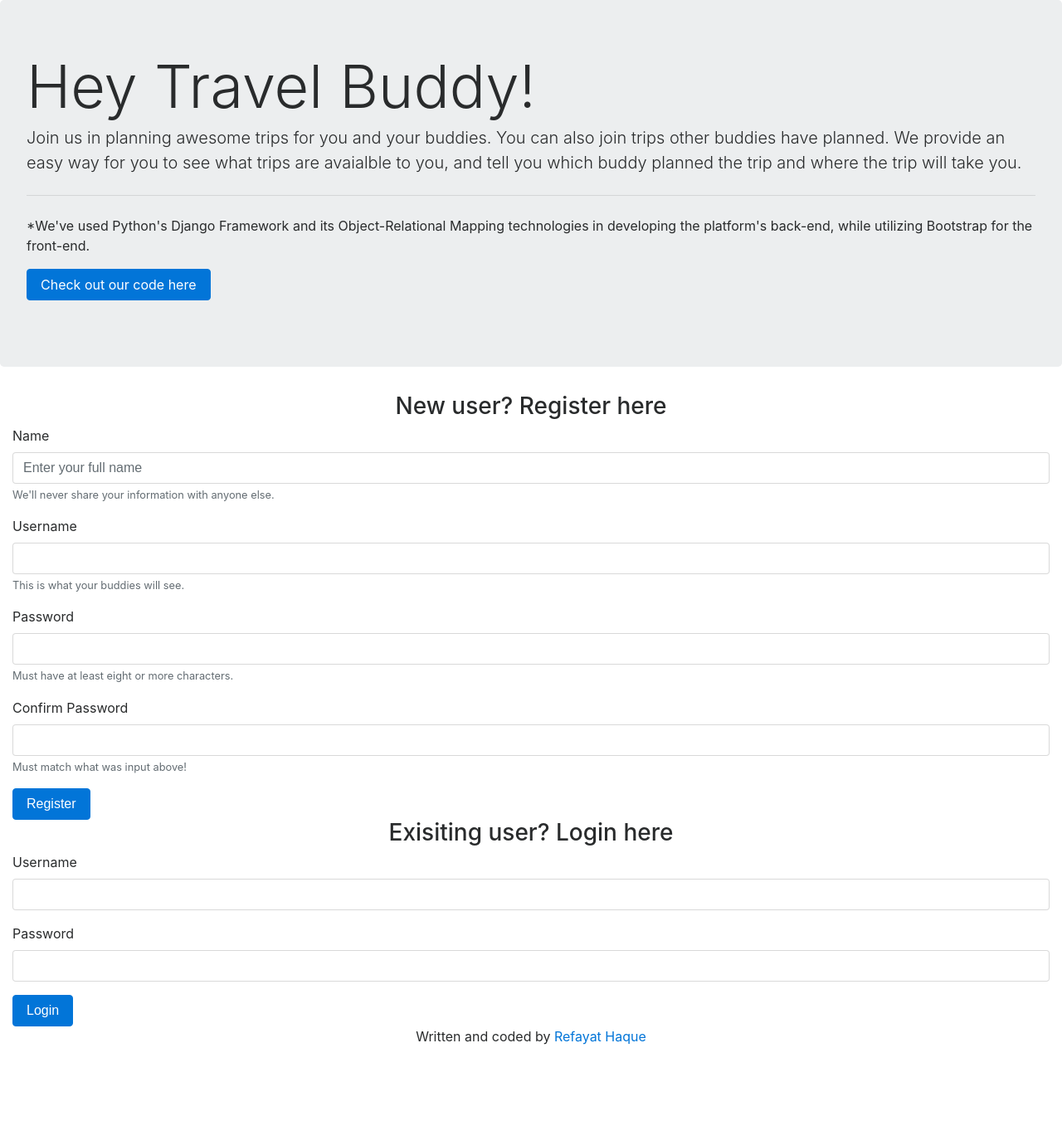
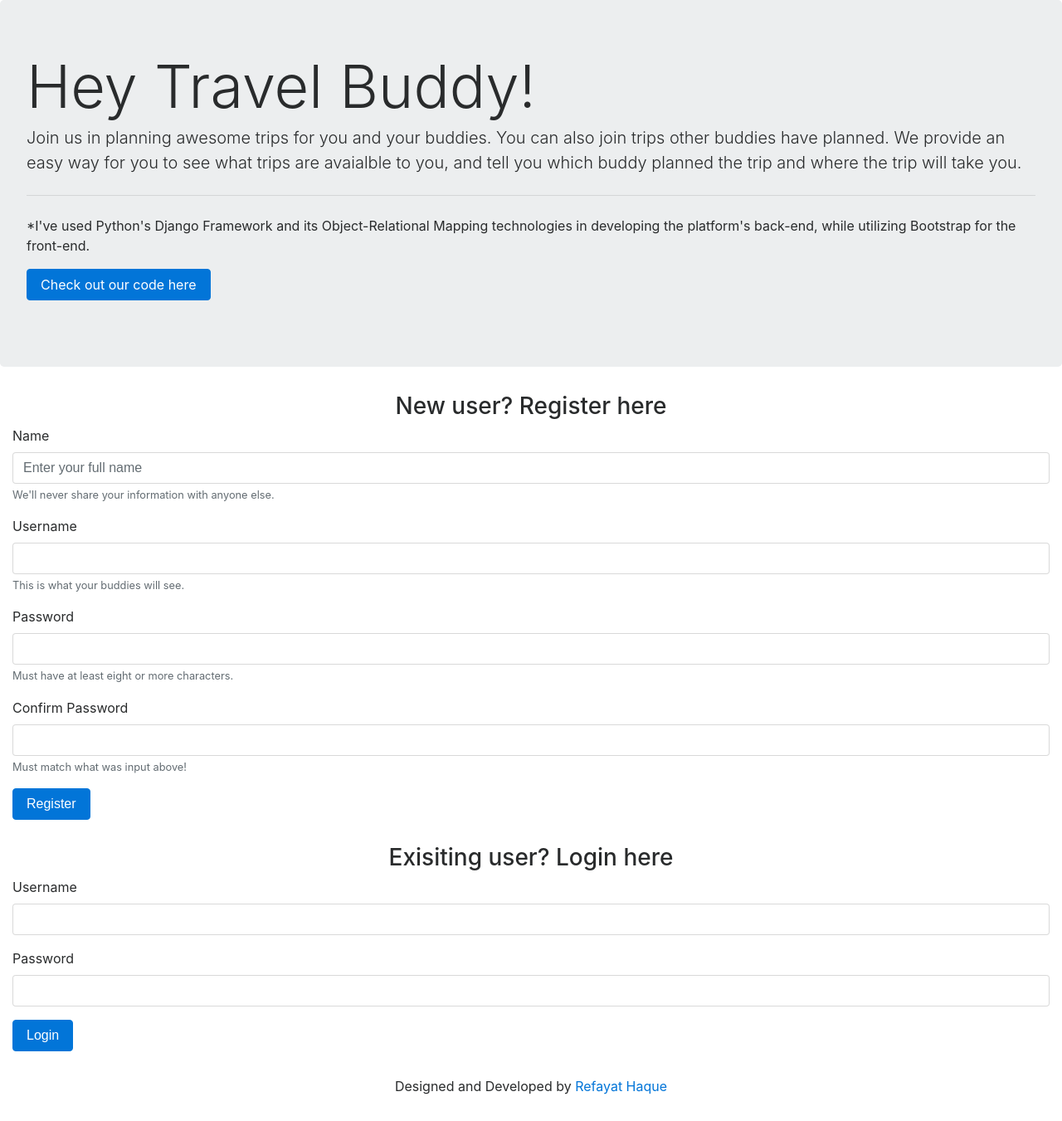
Before and after one commit to refayathaque/PythonBeltDeployment, a Django app: page / in a window 1280 px wide. Shown: the whole page at 83% size. Before the commit the page ends 1259 px from the top, so only its background shows below. Run offline with Django 3.2, Linux system fonts and the light colour scheme; parts of the project's set-up code (start-up, migrations or seed data) failed here and were passed over; some libraries are stand-ins or nearby versions.

Commit message:
Updated index file

```diff
--- a/apps/app1/templates/app1/index.html
+++ b/apps/app1/templates/app1/index.html
@@ -12,10 +12,20 @@
         <h1 class="display-3">Hey Travel Buddy!</h1>
             <p class="lead">Join us in planning awesome trips for you and your buddies. You can also join trips other buddies have planned. We provide an easy way for you to see what trips are avaialble to you, and tell you which buddy planned the trip and where the trip will take you.</p>
         <hr class="my-4">
-            <p>*We've used Python's Django Framework and its Object-Relational Mapping technologies in developing the platform's back-end, while utilizing Bootstrap for the front-end.</p>
+            <p>*I've used Python's Django Framework and its Object-Relational Mapping technologies in developing the platform's back-end, while utilizing Bootstrap for the front-end.</p>
             <p class="lead">
                 <a class="btn btn-primary" href="https://github.com/refayathaque/PythonBeltDeployment" role="button">Check out our code here</a>
             </p>
+    </div>
+
+    <div class="container-fluid">
+        {% if messages %}
+            {% for message in messages %}
+                <div class="alert alert-danger" role="alert">
+                    <strong>{{ message }}</strong>
+                </div>
+            {% endfor %}
+        {% endif %}
     </div>
 
     <h3 class="text-center">New user? Register here</h3>
@@ -47,17 +57,7 @@
         </form>
     </div>
 
-    <div class="container-fluid">
-        {% if messages %}
-            {% for message in messages %}
-                <div class="alert alert-danger" role="alert">
-                    <strong>OH SNAP!</strong> {{ message }}
-                </div>
-            {% endfor %}
-        {% endif %}
-    </div>
-
-    <h3 class="text-center">Exisiting user? Login here</h3>
+    <h3 class="text-center" style="margin-top:30px;">Exisiting user? Login here</h3>
 
     <div class="container-fluid">
         <form class="" action="/login" method="post">
@@ -74,7 +74,7 @@
         </form>
     </div>
 
-    <p style="text-align:center; margin-bottom:30px;">Written and coded by <a href="https://refayathaque.github.io/" target="_blank">Refayat Haque</a></p>
+    <p style="text-align:center; margin-bottom:30px; margin-top:30px;">Designed and Developed by <a href="https://refayathaque.github.io/" target="_blank">Refayat Haque</a></p>
 
   </body>
 </html>
```
Also changed, not shown: db.sqlite3.
